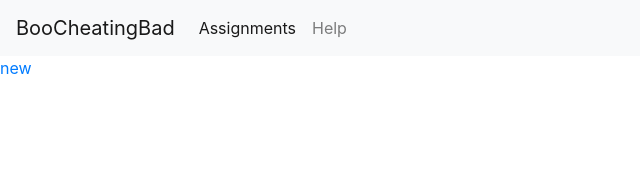
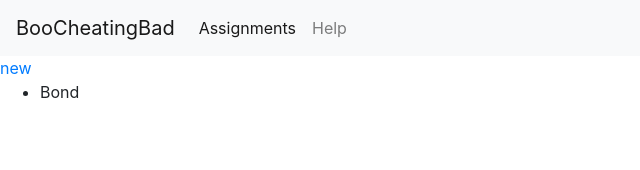
Before and after one commit to whysgai/BooPlagiraismBad, a React (Create React App) app in the folder bpb-front/: page / in a window 1280 px wide. Shown: the top 170 px of the page, without its empty margins (0-640 px from the left). Built offline with nearby package versions, Linux system fonts and the light colour scheme.

Commit message:
BPB-71 refactor: Refactor functional React components to demo passing objects and methods

```diff
--- a/bpb-front/src/AssignmentListCard.tsx
+++ b/bpb-front/src/AssignmentListCard.tsx
@@ -1,9 +1,10 @@
 import React from 'react';
+import Assignment from './types/Assignment'
 
-function AssignmentListCard({assignment}) {
+function AssignmentListCard({assignment, createAssignment}:{assignment : Assignment, createAssignment: (arg: String) => void }) {
   return (
     <div className="assignment-list-card">
-      {assignment}
+      {assignment.title}
     </div>
   );
 }
--- a/bpb-front/src/AssignmentListComponent.tsx
+++ b/bpb-front/src/AssignmentListComponent.tsx
@@ -1,16 +1,17 @@
 import React from 'react';
 import './AssignmentListComponent.css';
 import AssignmentListCard from './AssignmentListCard'
+import Assignment from './types/Assignment'
 import {Link} from 'react-router-dom'
 
-function AssignmentListComponent({assignments}) {
+function AssignmentListComponent({assignments}: {assignments: Assignment[]}) {
   return (
     <div className='assignment-list'>
       <Link to="#" className="new-assignment-btn">new</Link>
       <ul>
         {
           assignments.map((assignment,index) =>
-              <li key={index}><AssignmentListCard assignment={assignment}/></li>
+              <li key={index}><AssignmentListCard assignment={assignment} createAssignment={null}/></li>
            )
         }
       </ul>
--- a/bpb-front/src/AssignmentType.tsx
+++ /dev/null
@@ -1,5 +0,0 @@
-type Assignment = {
-    id: String,
-    title: String,
-    submissions: String[]
-}
--- a/bpb-front/src/index.tsx
+++ b/bpb-front/src/index.tsx
@@ -11,13 +11,14 @@ import HelpComponent from './HelpComponent';
 import SubmissionListComponent from './SubmissionListComponent';
 import * as serviceWorker from './serviceWorker';
 import NavbarComponent from './NavbarComponent';
+import Assignment from './types/Assignment'
 //import "../node_modules/bootstrap/dist/css/bootstrap.min";
 //require('bootstrap');
 
 ReactDOM.render(
   <BrowserRouter>
     <NavbarComponent />
-    <Route exact path="/"><AssignmentListComponent assignments={[]}/></Route>
+    <Route exact path="/"><AssignmentListComponent assignments={[{id:"001", title:"Bond", submissions:[]}]}/></Route>
     <Route path="/CreateAssignment" component={CreateAssignmentComponent}/>
     <Route path="/Assignment/:AssignmentID" component={SubmissionListComponent}/>
     <Route path="/CreateSubmission" component={CreateSubmissionComponent}/>
```
